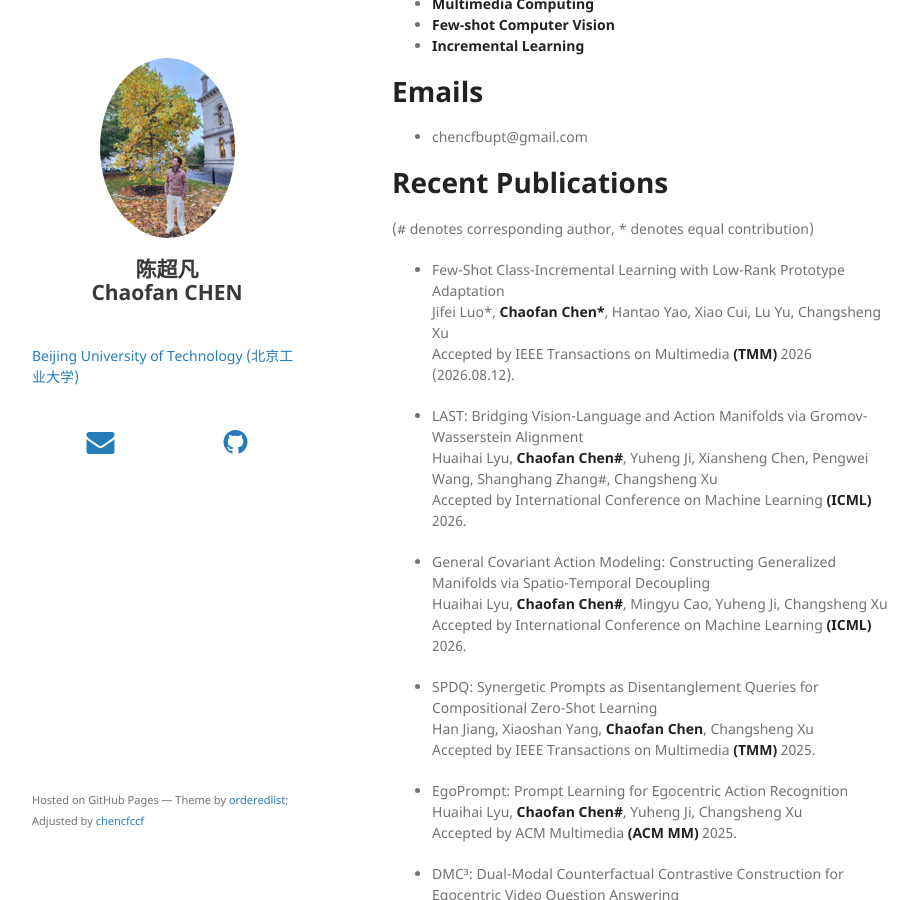
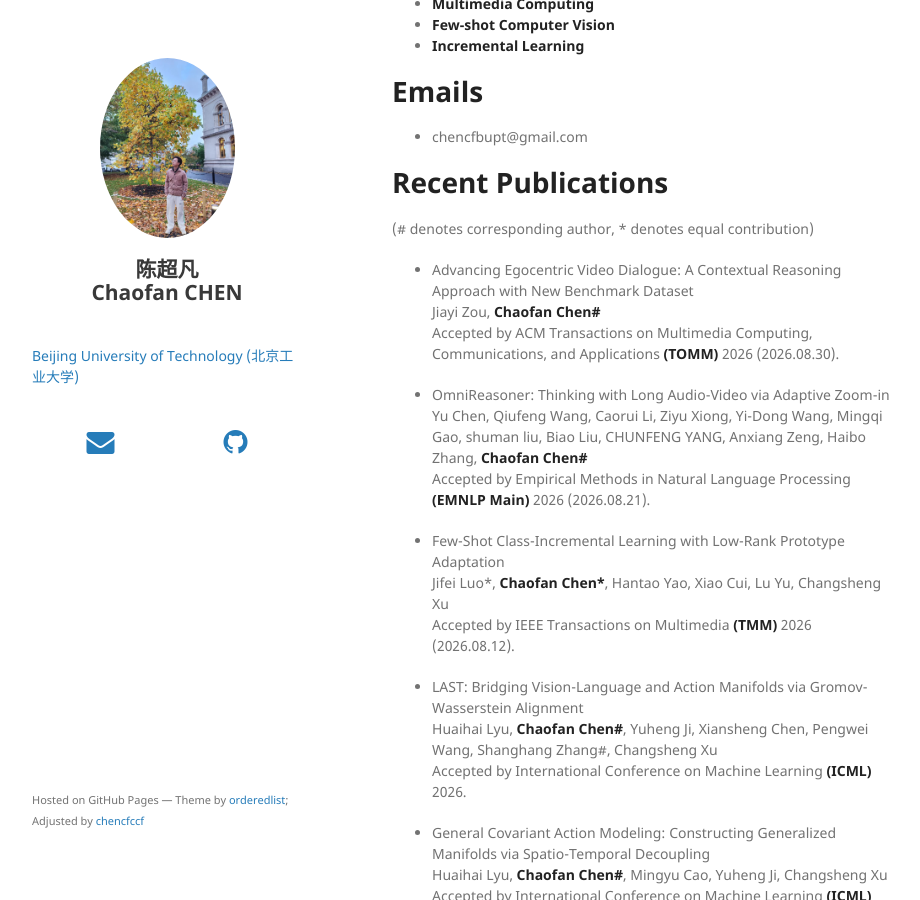
Before and after one commit to chencfccf/chencfccf.github.io, a Jekyll site: the page built from index.md, in a window 1280 px wide and 900 px high, scrolled down 355 px. Shown: the whole window, without its empty margins (178-1098 px from the left). Built offline with Jekyll 4.4.1, drawn with Linux system fonts in a browser that asks for light colours; nearby versions of some CDN libraries; our own code applies the rules of GitHub Pages for plain Markdown files.

Commit message:
Update index.md

```diff
--- a/index.md
+++ b/index.md
@@ -37,6 +37,14 @@ I am currently a Professor in the College of Cyberspace Science and Technology,
 
 # Recent Publications
 (# denotes corresponding author, * denotes equal contribution)
+  * Advancing Egocentric Video Dialogue: A Contextual Reasoning Approach with New Benchmark Dataset
+  Jiayi Zou, **Chaofan Chen#**
+  Accepted by ACM Transactions on Multimedia Computing, Communications, and Applications **(TOMM)** 2026 (2026.08.30).
+
+  * OmniReasoner: Thinking with Long Audio-Video via Adaptive Zoom-in
+  Yu Chen, Qiufeng Wang, Caorui Li, Ziyu Xiong, Yi-Dong Wang, Mingqi Gao, shuman liu, Biao Liu, CHUNFENG YANG, Anxiang Zeng, Haibo Zhang, **Chaofan Chen#**
+  Accepted by Empirical Methods in Natural Language Processing **(EMNLP Main)** 2026 (2026.08.21).
+
   * Few-Shot Class-Incremental Learning with Low-Rank Prototype Adaptation
   Jifei Luo\*, **Chaofan Chen\***, Hantao Yao, Xiao Cui, Lu Yu, Changsheng Xu
   Accepted by IEEE Transactions on Multimedia **(TMM)** 2026 (2026.08.12).
```
